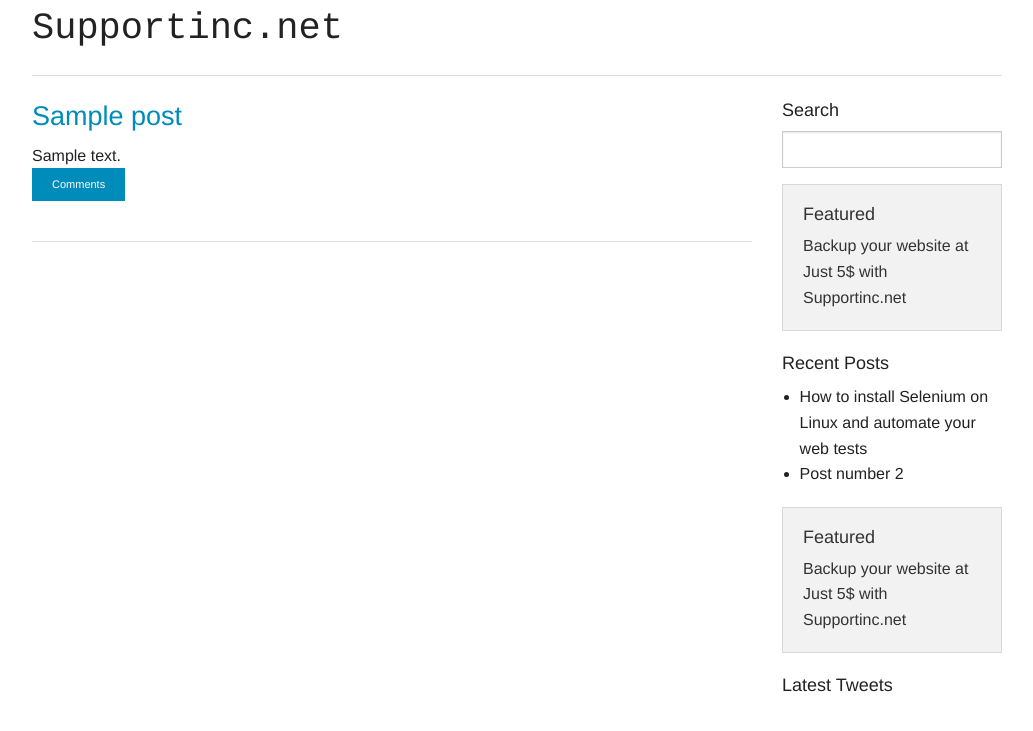
After one commit to fred231084g/Freddy, a Flask app: page /post/1 in a window 1280 px wide. The commit adds this page. Shown: the top 731 px of the page, without its empty margins (123-1156 px from the left). Run offline with Flask 2, Linux system fonts and the light colour scheme; tables that the repository leaves empty hold one stand-in row (values such as "Sample post").

Commit message:
single post

```diff
--- a/app/controller.py
+++ b/app/controller.py
@@ -5,14 +5,23 @@ from werkzeug.security import generate_password_hash, check_password_hash
 from flask.ext.login import LoginManager, login_user,UserMixin, logout_user, login_required
 
 
-#Main
+##Main Content Begins##
+#Main index page
 @app.route('/' )
 def index():
   post = Post.query.all()
   return render_template('index.html', post=post)
 
+#Single Post
+@app.route('/post/<id>' )
+def single_post(id):
+  post = Post.query.get(id)
+  if post == None:
+     return abort(404)
+  return render_template('single.html', post=post)
 
-#End Main Content
+##End Main Content##
+
 #Posts
 @app.route('/post/' )
 @login_required
@@ -27,53 +36,34 @@ def post_add():
     terms=Terms.query.all()
     if request.method == 'POST':
         post=Post(request.form['author'],request.form['title'],request.form['content'], request.form['published'],request.form['category'])
-        post_add=post.add(post)
-        if not post_add:
-                   flash("Add was successful")
-                   return redirect(url_for('post_index'))
-        else:
-                   flash("Oops something went wrong")
+        return add(post, post_index, post_add)
 
     return render_template('/post/add.html', terms=terms)
 
 @app.route('/post/update/<id>' , methods=['POST', 'GET'])
 @login_required
 def post_update (id):
-    #Getting user by primary key:
     post = Post.query.get(id)
-    error=query_error(post, post_index)
-    if not error:
-        terms=Terms.query.all()
-        if request.method == 'POST':
+    if post == None:
+       return abort(404)
+    terms=Terms.query.all()
+    if request.method == 'POST':
             post.author=request.form['author']
             post.title = request.form['title']
             post.content =  request.form['content']
             post.published=request.form['published']
             post.category=request.form['category']
-            post_update=post.update()
-            if not post_update:
-                   flash("Update was successful")
-                   return redirect(url_for('post_index'))
+            return update(post, post_index, post_update, id)
 
-            else:
-                   flash("Oops something went wrong")
-
-        return render_template('post/update.html', post=post, terms=terms)
-    else:
-          return error
-
+    return render_template('post/update.html', post=post, terms=terms)
 
 @app.route('/delete/<id>' , methods=['POST', 'GET'])
 @login_required
 def post_delete (id):
      post = Post.query.get(id)
-     error = query_error(post, post_index)
-     if not error:
-            post.delete(post)
-            flash("Post was deleted successfully")
-            return redirect(url_for('post_index'))
-     else:
-          return error
+     if user == None:
+       return abort(404)
+     return delete(post, post_index)
 
 
 
@@ -89,22 +79,17 @@ def comment_index():
 @login_required
 def comment_add(post_id):
     post = Post.query.get(post_id)
-    error = query_error(post,comment_index)
-    if not error:
-        if request.method == 'POST':
+    if post == None:
+       return abort(404)
+    if request.method == 'POST':
            comment=Comment(request.form['author'], request.form['website'], request.form['content'],post_id,request.form['approved'])
            comment_add=comment.add(comment)
            if not comment_add:
                flash("Add was successful")
-               return redirect(url_for('comment_index'))
-
            else:
                flash("Oops something went wrong")
+           return redirect(url_for('single_post', id=post_id))
 
-
-        return render_template('comment/add.html', post_id=post_id)
-    else:
-        return error
 
 @app.route('/comment/update/<id>', methods=['POST', 'GET'])
 @login_required
--- /dev/null
+++ b/app/templates/single.html
@@ -0,0 +1,107 @@
+{% extends 'layout.html' %}
+    {% block body %}
+
+    <div class="row">
+      <div class="large-12 columns">
+
+        <h2 style="font-family:courier">Supportinc.net</h2>
+        <hr/>
+      </div>
+    </div >
+
+
+
+    <div class="row">
+
+      <div class="large-9 columns" role="content">
+
+        <article>
+
+          <h3><a href="#">{{ post.title }}</a></h3>
+
+            {{ post.content|safe }}
+
+        </article>
+
+        <!--COMENTS START -->
+
+     <button class="button tiny " onclick="$('#comments').toggle();">Comments</button>
+
+     <div class="row" id="comments" style='display:none'>
+     <div class="small-8 columns" role="content">
+
+       <!--ADD COMENTS -->
+
+       <fieldset>
+                <form action="{{url_for('comment_add', post_id=post.id)}}"  method="POST">
+               <input type="hidden" name="approved" value="1"/>
+               <div class="row">
+                 <div class="small-6 columns">
+                    <input type="text" name="author" placeholder="Name" required/>
+                  </div>
+                  <div class="small-6 columns">
+
+                   <input type="text" name="website"  placeholder="Website"/>
+                    </div>
+                    </div>
+
+
+                 <textarea name="content" placeholder="Comment"  required/></textarea>
+
+                <button class="button tiny "  type="submit">Add</button>
+               </form>
+              </fieldset>
+
+           <!--END ADD COMENTS -->
+
+       {%for comment in post.comments.all()%}
+         <fieldset>
+         <span class="radius secondary label"> {{comment.author}}</span> </br>
+          <p>{{comment.content}}</p>
+          </fieldset>
+
+        {%endfor%}
+
+
+       </div>
+      </div>
+       <!--COMENTS END -->
+<hr/>
+
+
+      </div>
+
+
+
+
+      <aside class="large-3 columns">
+
+        <h5>Search</h5>
+        <input type="text" name="search">
+
+        <div class="panel">
+          <h5>Featured</h5>
+          <p>Backup your website at Just 5$ with Supportinc.net</p>
+        </div>
+
+        <h5>Recent Posts</h5>
+        <ul>
+         <li> How to install Selenium on Linux and automate your web tests</li>
+         <li> Post number 2</li>
+        </ul>
+
+         <div class="panel">
+          <h5>Featured</h5>
+          <p>Backup your website at Just 5$ with Supportinc.net</p>
+        </div>
+
+        <h5> Latest Tweets </h5>
+
+
+      </aside>
+
+
+    </div>
+
+
+    {% endblock %}
```
Also changed, not shown: app/templates/index.html (+1 -41 lines).
